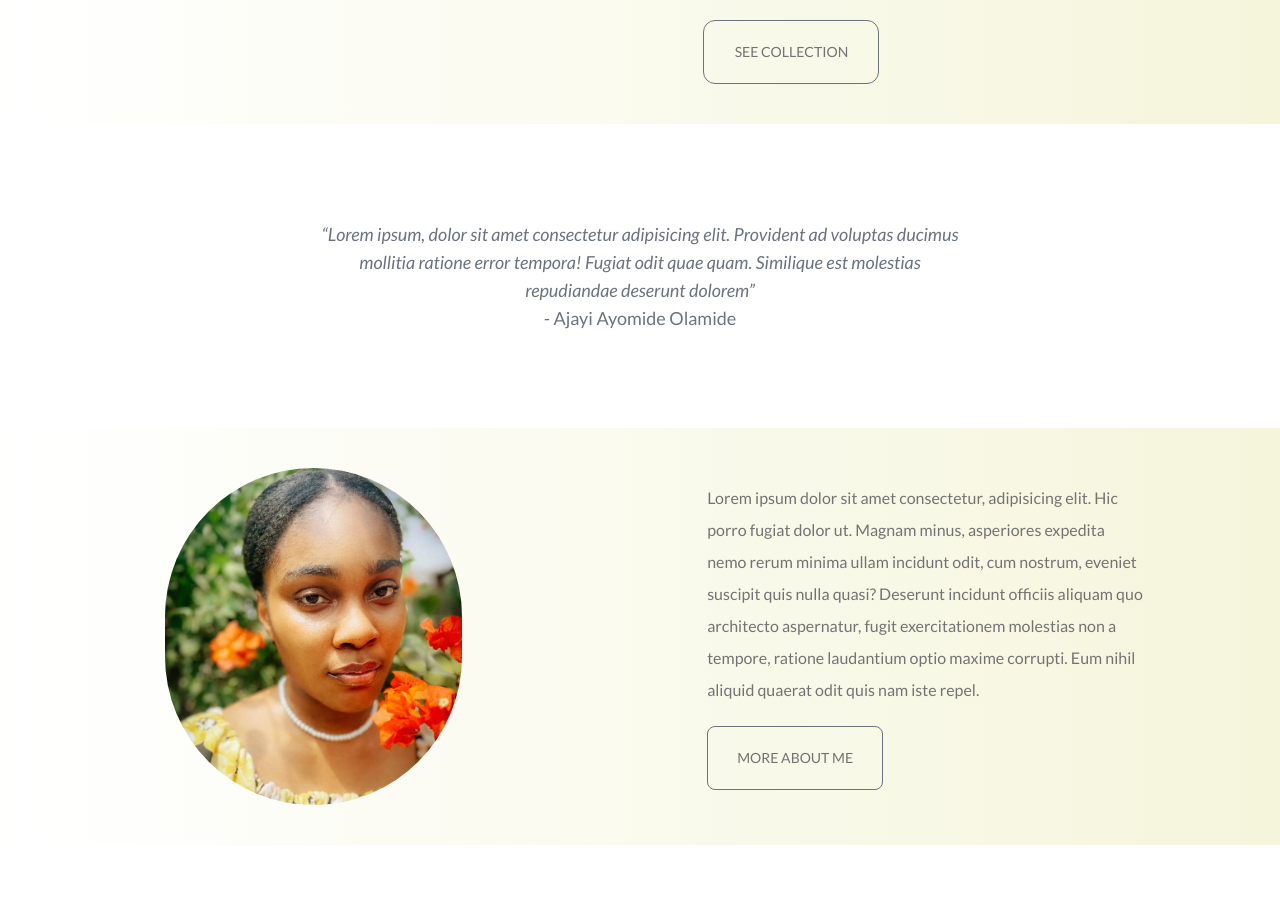
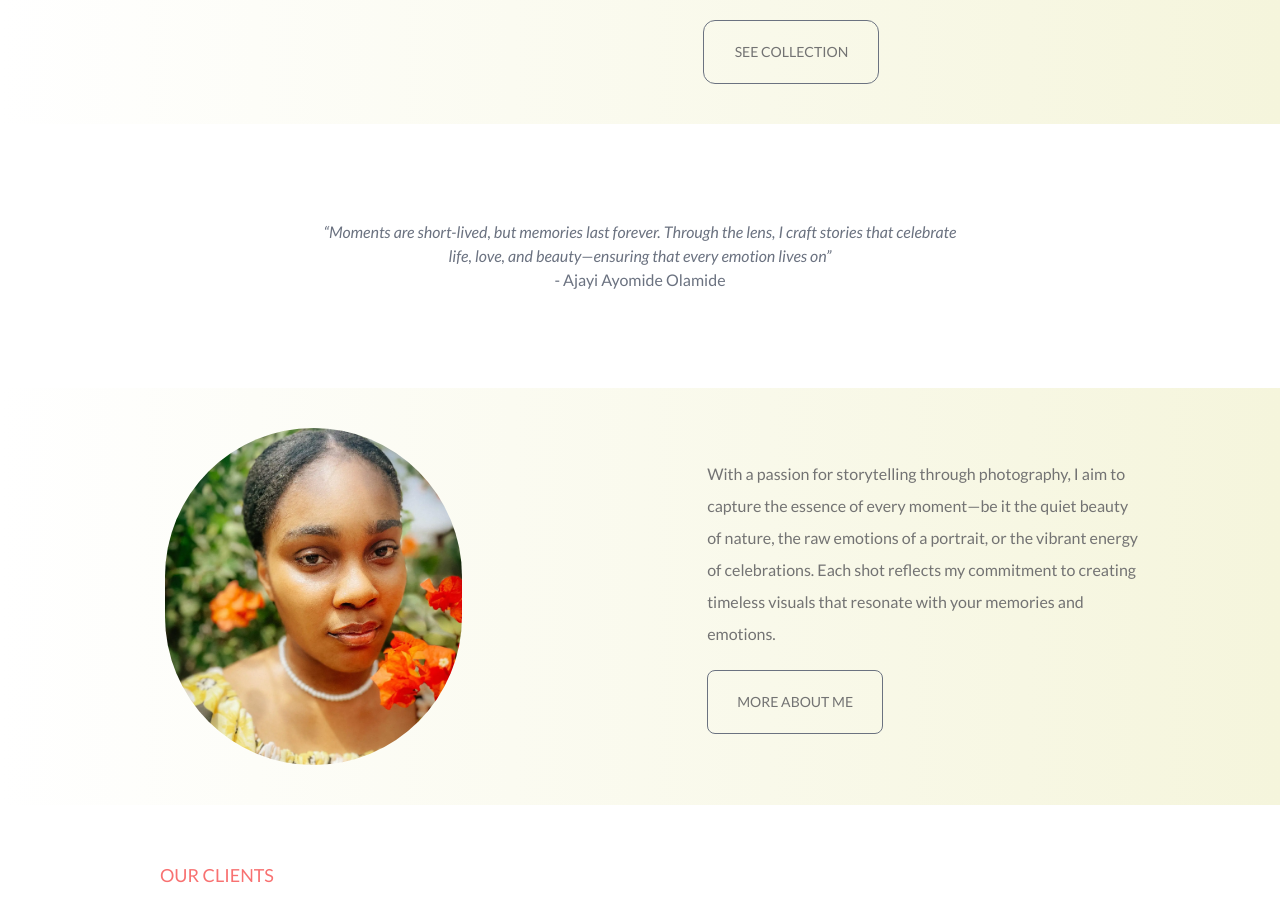
Before and after one commit to Deyjuwon/ayomideolamide, a React (Vite) app: page / in a window 1280 px wide. Shown: the part 1160-2067 px from the top of the page. Built offline with nearby package versions, Linux system fonts and the light colour scheme; a web font is replaced by a local one.

Commit message:
replaced lorem ipsum text

```diff
--- a/src/pages/About.jsx
+++ b/src/pages/About.jsx
@@ -25,10 +25,8 @@ const About = () => {
           <img src={mideImg} alt="" className='object-cover h-400' />
           <div className='md:w-2/4 w-full flex flex-col gap-5'>
             <p className='font-bold text-base '>MEET THE CREATIVE</p>
-            <p className='text-gray-500 flex flex-col gap-5 md:text-sm text-sm'><span>Lorem ipsum dolor sit amet consectetur adipisicing elit. Aspernatur quisquam deserunt veritatis doloribus architecto ut eum optio necessitatibus cupiditate quae quidem facilis, officiis aliquam, rem, pariatur perferendis! Quam, atque doloribus.</span>
-            <span>Error eligendi dolor ut fuga cupiditate quas. Fugit nulla alias sit repellat? Omnis reiciendis, corporis odit odio aliquam in!
-            Quibusdam eaque placeat commodi assumenda fugiat, rerum ut aliquam quo eum omnis reprehenderit aperiam nam iusto, consequuntur ipsa at harum exercitationem repellat dolorum quis unde esse dicta quia nemo. </span><span>Voluptas unde recusandae rerum repellat mollitia odio quasi nemo, pariatur iure vel labore obcaecati omnis eius eum ut, vitae voluptate, ipsam quos et eos illum atque ducimus quibusdam? Adipisci, deleniti.
-            Aliquam cumque</span></p>
+            <p className='text-gray-500 flex flex-col gap-5 md:text-sm text-sm'><span>Ajayi Ayomide Olamide is a penultimate student of the University of Lagos, where he is pursuing a degree in Psychology. Alongside his academic journey, he has developed a strong passion for photography, capturing timeless and meaningful moments for individuals, brands, and organizations. His ability to tell stories through visuals has earned him recognition for delivering high-quality portraits, event coverage, and creative imagery.</span>
+            <span>With an eye for detail and a creative approach, Ayomide brings a unique touch to every project he undertakes. He believes that every photograph is more than just an image—it’s a moment frozen in time, meant to be cherished. His work reflects a balance of precision and artistry, ensuring that each shot resonates with emotion and purpose. </span><span>In addition to his photography pursuits, Ayomide is an entreprenuer and actively involved in forex trading, a field that has honed his skills in focus, analysis, and strategic thinking. His dedication to both his creative and analytical interests highlights his versatility and drive to excel in all aspects of his work.</span></p>
           </div>
         </div>
         <div className=' flex flex-col md:flex-row justify-between gap-10 md:px-4 lg:px-44 pb-20 '>
--- a/src/pages/Contact.jsx
+++ b/src/pages/Contact.jsx
@@ -44,7 +44,7 @@ const Contact = () => {
               <GoArrowDownRight size={40} />
             </div>
             <p className="w-full md:w-2/3 text-sm md:text-sm text-gray-500">
-              Lorem ipsum dolor sit amet consectetur, adipisicing elit. Quisquam eum recusandae earum delectus vel unde tempora sit mollitia fuga, molestiae quidem impedit.
+            Have a project, idea, or moment you want captured? Let’s bring it to life together. Whether it's portraits, events, or creative collaborations, I’m here to help you tell your story through stunning visuals. Reach out, and let’s make magic happen!
             </p>
             <div className="flex flex-col gap-2">
               <p className="text-gray-500 font-semibold md:text-sm text-sm">Call me:</p>
--- a/src/pages/Home.jsx
+++ b/src/pages/Home.jsx
@@ -75,8 +75,8 @@ const Home = () => {
         </div>
       </section>
 
-      <section className='text-center py-24 text-sm lg:text-lg text-gray-500 lg:w-3/5 w-full px-4 md:px-14 m-auto' data-aos='zoom-in'>
-        <q className='italic'>Lorem ipsum, dolor sit amet consectetur adipisicing elit. Provident ad voluptas ducimus mollitia ratione error tempora! Fugiat odit quae quam. Similique est molestias repudiandae deserunt dolorem</q>
+      <section className='text-center py-24 lg:text-base text-sm text-gray-500 lg:w-3/5 w-full px-4 md:px-14 m-auto' data-aos='zoom-in'>
+        <q className='italic '>Moments are short-lived, but memories last forever. Through the lens, I craft stories that celebrate life, love, and beauty—ensuring that every emotion lives on</q>
         <p>- Ajayi Ayomide Olamide</p>
       </section>
 
@@ -86,8 +86,7 @@ const Home = () => {
         </div>
         <div className='lg:w-1/2 w-full flex flex-col gap-5 px-4 md:px-14' data-aos='zoom-in'>
           <p className='lg:text-base text-sm lg:pr-20 lg:leading-8 leading-6'>
-            Lorem ipsum dolor sit amet consectetur, adipisicing elit. Hic porro fugiat dolor ut. Magnam minus, asperiores expedita nemo rerum minima ullam incidunt odit, cum nostrum, eveniet suscipit quis nulla quasi?
-            Deserunt incidunt officiis aliquam quo architecto aspernatur, fugit exercitationem molestias non a tempore, ratione laudantium optio maxime corrupti. Eum nihil aliquid quaerat odit quis nam iste repel.
+          With a passion for storytelling through photography, I aim to capture the essence of every moment—be it the quiet beauty of nature, the raw emotions of a portrait, or the vibrant energy of celebrations. Each shot reflects my commitment to creating timeless visuals that resonate with your memories and emotions.
           </p>
           <div className='self-center lg:self-start'>
             <Link to='/about'>
```
